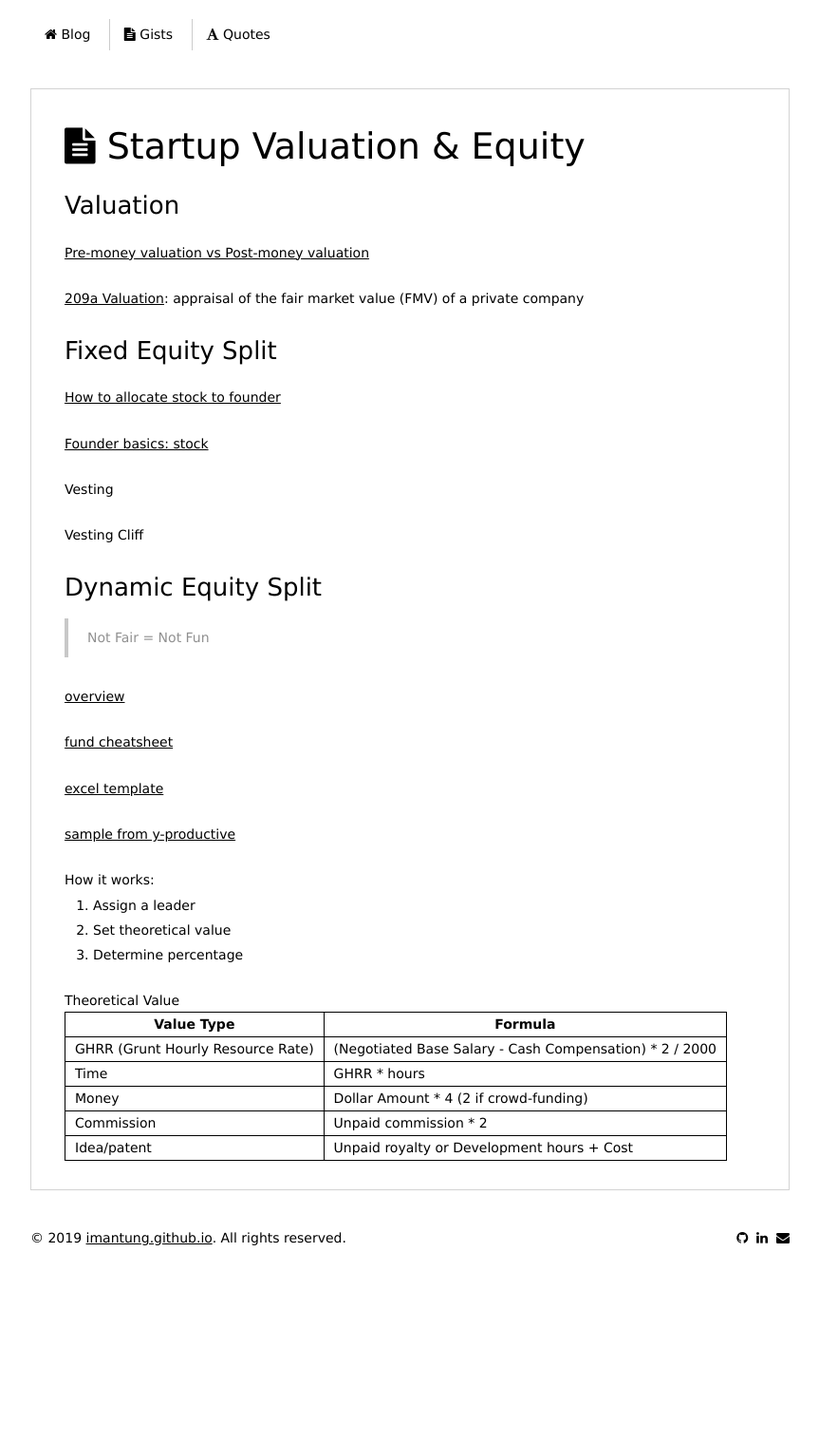
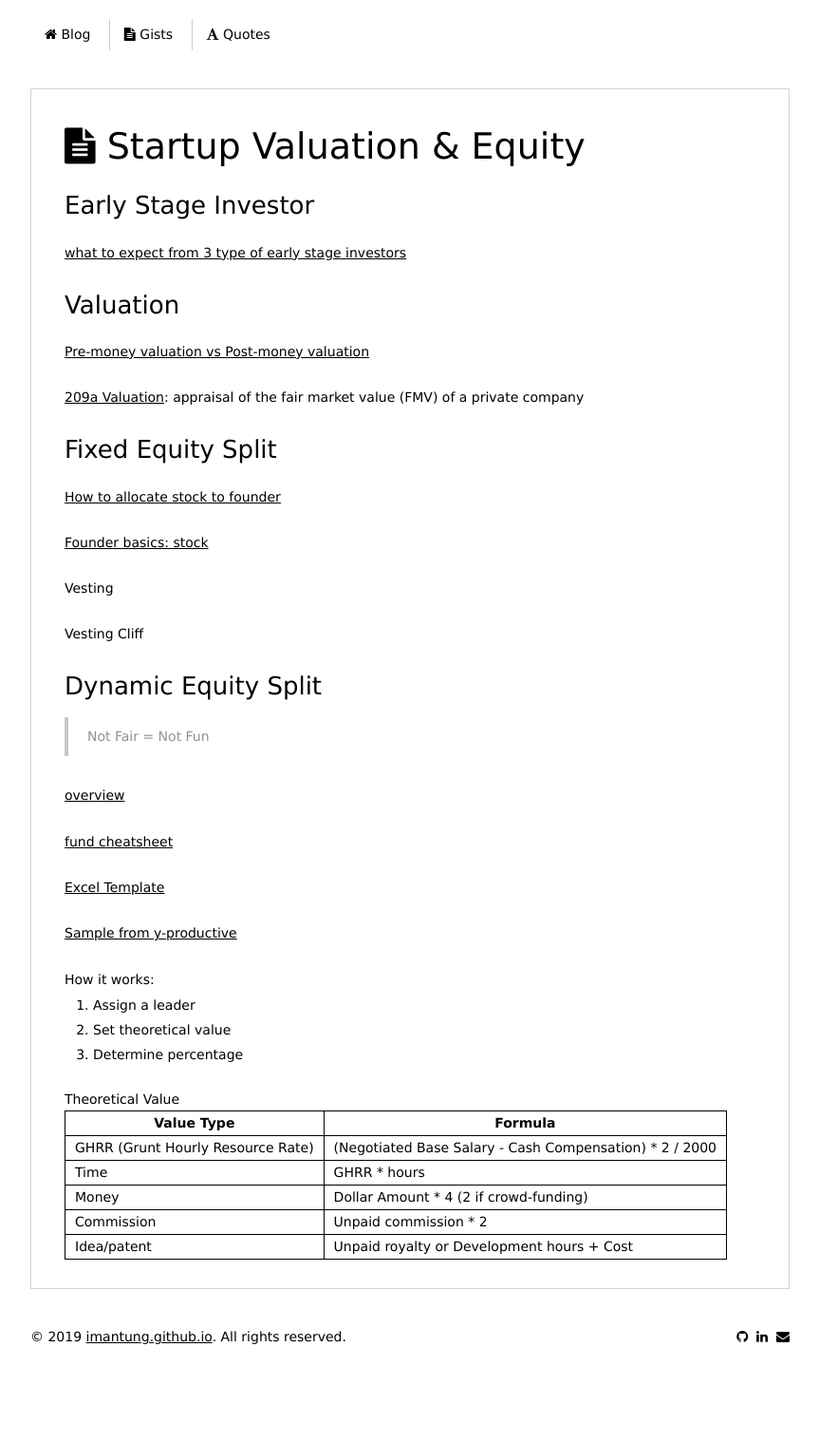
Before and after one commit to imantung/imantung.github.io, a Jekyll site: the page built from gist/startup-valuation-equity.md, in a window 1280 px wide. Shown: the whole page at 95% size, without its empty margins (208-1071 px from the left). Built offline with Jekyll 4.4.1, drawn with Linux system fonts in a browser that asks for light colours; nearby versions of some CDN libraries; before the commit the page ends 1414 px from its top, so only the background shows below that.

Commit message:
update content

```diff
--- a/_data/quotes.yml
+++ b/_data/quotes.yml
@@ -32,3 +32,5 @@
   author: Herbert Spencer
 - text: Life became easier when you learn to accept apology you never got.
   author: Robert Brault
+- text: Only when the tide goes out do you discover who has been swimming naked
+  author: Warren Buffet
--- a/gist/startup-valuation-equity.md
+++ b/gist/startup-valuation-equity.md
@@ -2,6 +2,11 @@
 layout: gist
 title: Startup Valuation & Equity
 ---
+
+
+### Early Stage Investor
+
+[what to expect from 3 type of early stage investors](https://entrepreneurshandbook.co/what-to-expect-from-3-types-of-early-stage-investors-214e970690e7)
 
 ### Valuation
 
@@ -28,9 +33,9 @@ Vesting Cliff
 
 [fund cheatsheet](https://slicingpie.com/wp-content/uploads/2017/02/Slicing-Pie-Grunt-Fund-Cheat-Sheet.pdf)
 
-[excel template](https://slicingpie.com/the-grunt-fund-calculator/)
+[Excel Template](https://slicingpie.com/the-grunt-fund-calculator/)
 
-[sample from y-productive](https://www.y-productive.com/blog/dynamic-equity-split-or-everyone-is-a-co-founder-in-y-productive)
+[Sample from y-productive](https://www.y-productive.com/blog/dynamic-equity-split-or-everyone-is-a-co-founder-in-y-productive)
 
 How it works:
 1. Assign a leader
```
Also changed, not shown: gist/business-model-canvas.md (+6 -1 lines), gist/lean-startup.md (added, +13 -0 lines), gist/negotation-theory.md (added, +11 -0 lines), gist/startup.md (+4 -2 lines), gist/vuca.md (added, +10 -0 lines), gist/business-model-canvas/businesss_model_canvas.jpg (added), gist/lean-startup/lean-canvas.jpg (added).
